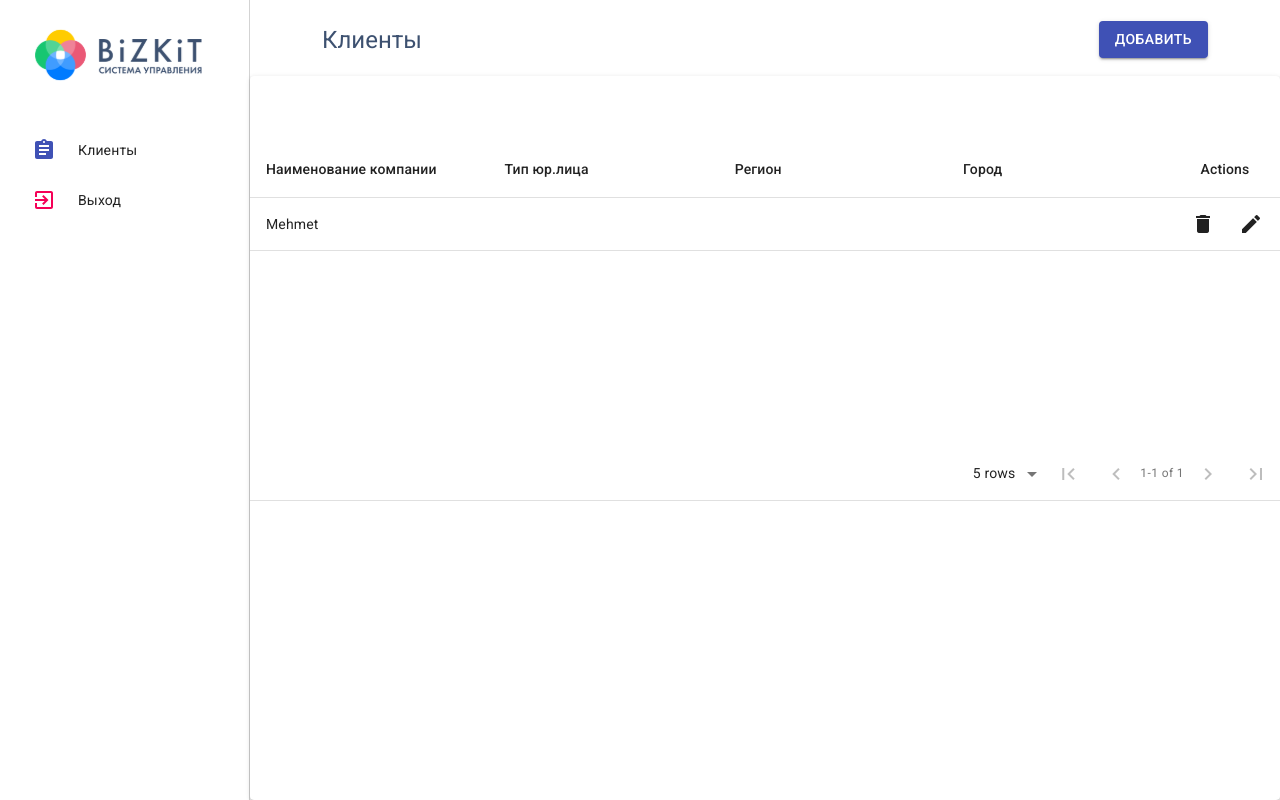
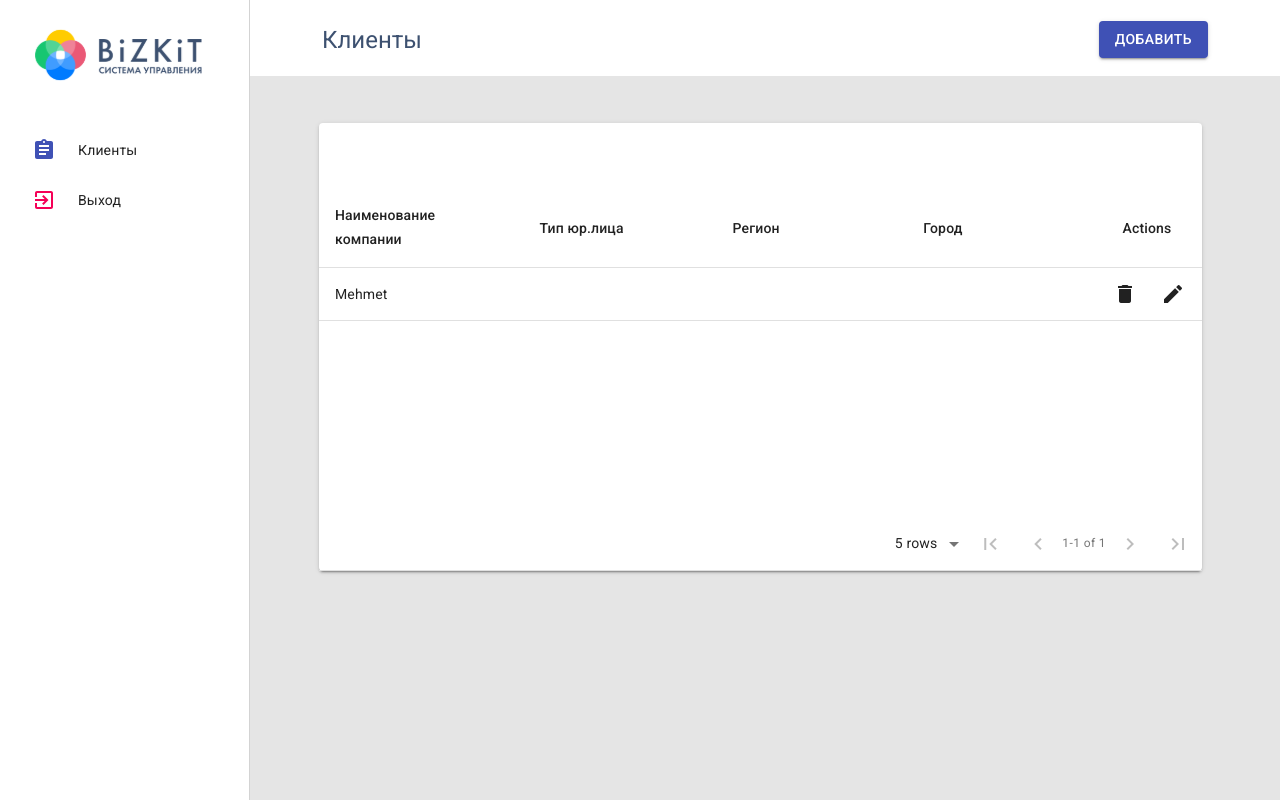
Before and after one commit to madjack99/kit-systems, a React (Create React App) app: page /companies in a window 1280 px wide. Built offline with nearby package versions, Linux system fonts and the light colour scheme.

Commit message:
feat: add styles for table

```diff
--- a/src/components/companies/Table.tsx
+++ b/src/components/companies/Table.tsx
@@ -1,8 +1,20 @@
 import React from 'react';
 import MaterialTable from 'material-table';
 
+import { makeStyles } from '@material-ui/core';
+
+const useStyles = makeStyles((theme) => ({
+  tableWrapper: {
+    padding: '47px 78px 99px 69px',
+    backgroundColor: theme.palette.greyBackground.main,
+  },
+}));
+
 const Table = () => {
+  const classes = useStyles();
+
   return (
+    <div className={classes.tableWrapper}>
       <MaterialTable
         title='Title'
         options={{
@@ -34,6 +46,7 @@ const Table = () => {
           },
         ]}
       />
+    </div>
   );
 };
 
```
Lines whose indentation alone changed are shown as unchanged.
